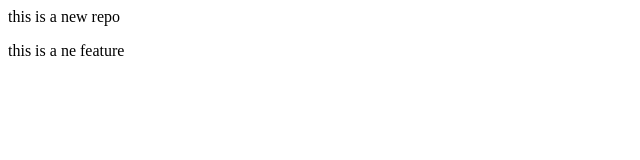
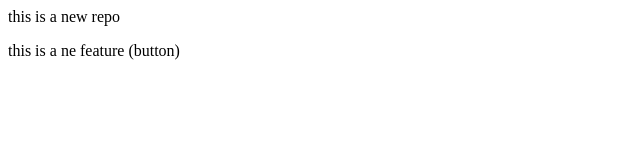
Before and after one commit to InanSahil/localrepo, a plain HTML site: page index.html in a window 1280 px wide. Shown: the full height of the page, 0-640 px from the left. Drawn offline with Linux system fonts and the light colour scheme.

Commit message:
add button

```diff
--- a/index.html
+++ b/index.html
@@ -1,2 +1,2 @@
 <p>this is a new repo</p>
-<p> this is a ne feature</p>
+<p> this is a ne feature (button)</p>
```
